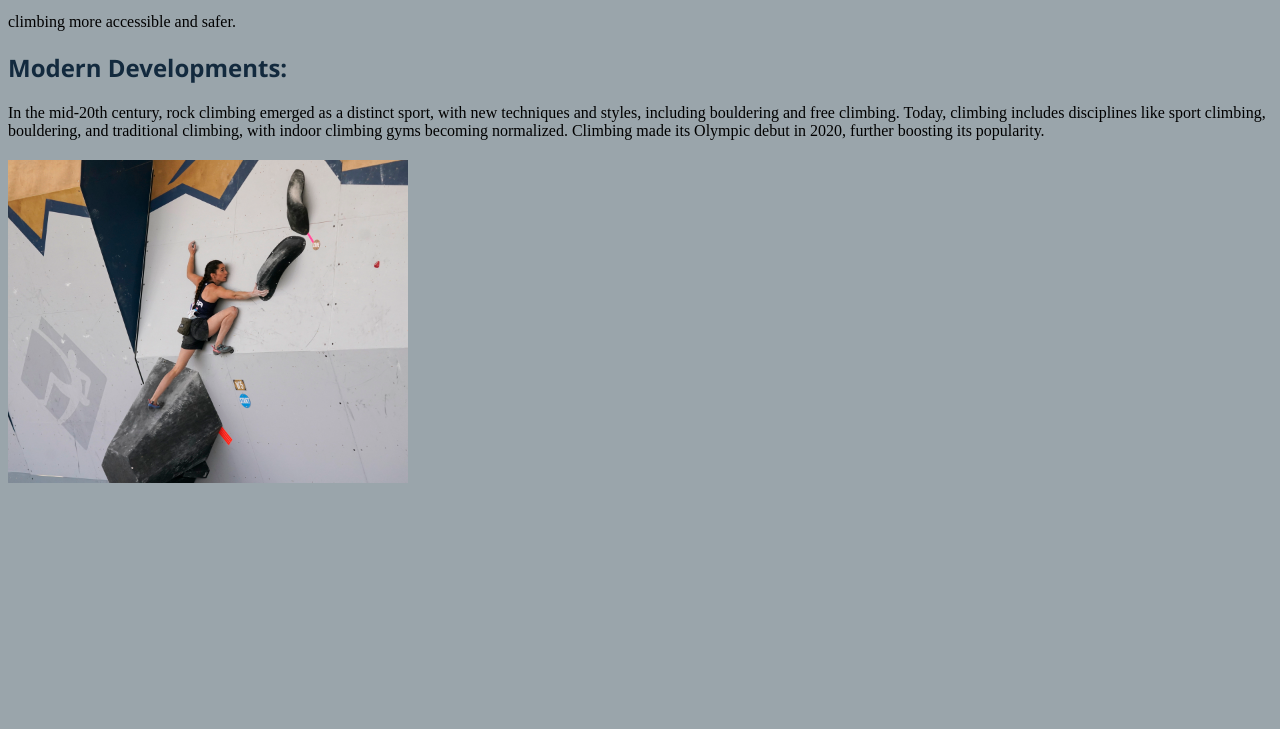
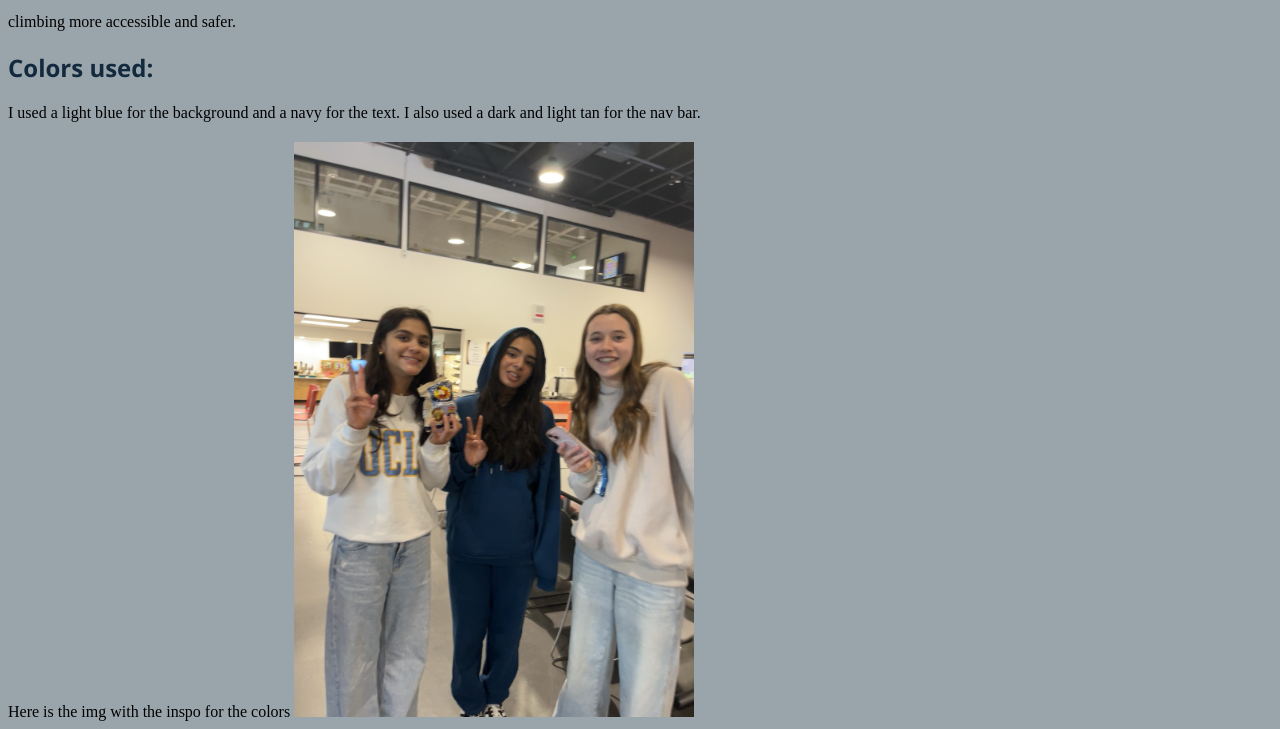
Before and after one commit to SuhaniEps/day-08-adobe-capture, a plain HTML site: page index.html in a window 1280 px wide. Shown: the part 491-1220 px from the top of the page. Before the commit the page ends 986 px from the top, so only its background shows below. Drawn offline with Linux system fonts and the light colour scheme.

Commit message:
done for real

```diff
--- a/index.html
+++ b/index.html
@@ -25,12 +25,16 @@
     <img src="Images/climbing history.jpg" width="400" style="margin-top: 20px; margin-bottom: 30px;">
     <br>
     <h2>
-        Modern Developments:
+        Colors used:
     </h2>
     <p2>
-        In the mid-20th century, rock climbing emerged as a distinct sport, with new techniques and styles, including bouldering and free climbing. Today, climbing includes disciplines like sport climbing, bouldering, and traditional climbing, with indoor climbing gyms becoming normalized. Climbing made its Olympic debut in 2020, further boosting its popularity.
+        I used a light blue for the background and a navy for the text. I also used a dark and light tan for the nav bar.
     </p2>
     <br>
-    <img src="Images/olympic climbing.jpg" width="400" style="margin-top: 20px;">
+
+    <p3>
+        Here is the img with the inspo for the colors
+        <img src="Images/friends.JPG" width="400" style="margin-top: 20px;">
+    </p3>
 </body>
 </html>
```
Also changed, not shown: Images/friends.JPG (added).
